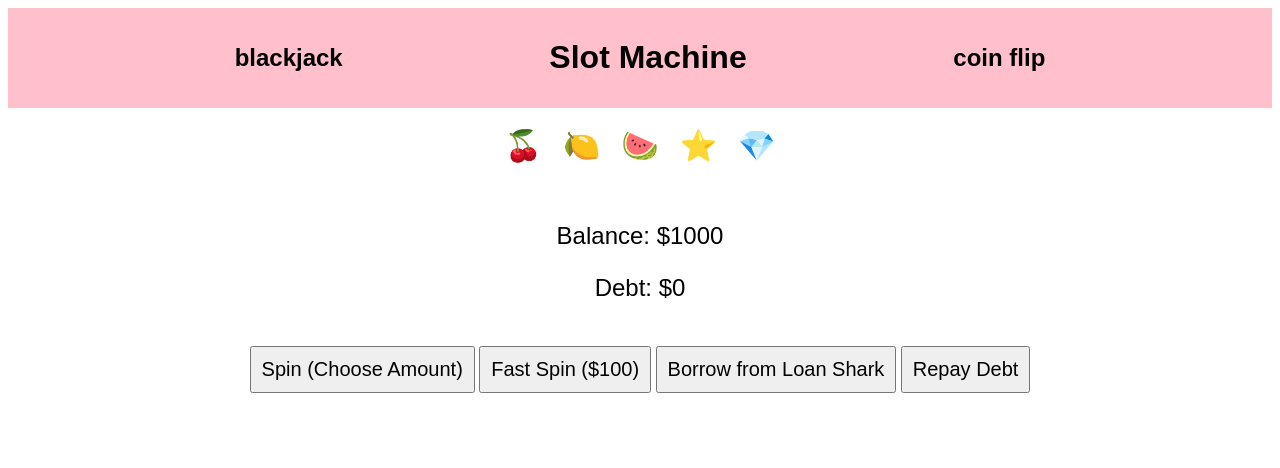
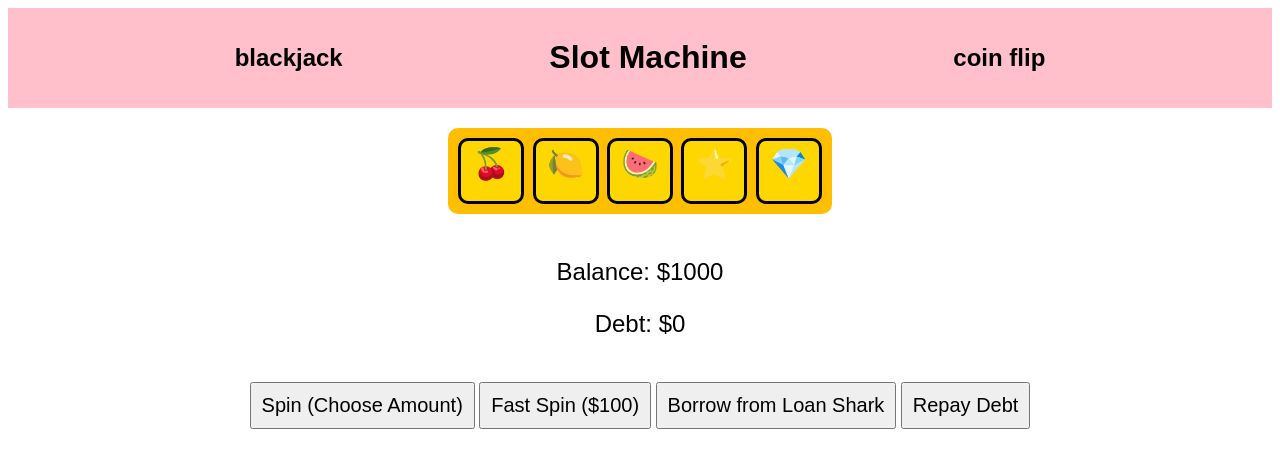
Before and after one commit to herrrscher/deepdive-4, a plain HTML site: page index.html in a window 1280 px wide. Drawn offline with Linux system fonts and the light colour scheme.

Commit message:
something

```diff
--- a/style.css
+++ b/style.css
@@ -1,12 +1,31 @@
-        body { text-align: center; font-family: Arial, sans-serif; }
+        body {
+            text-align: center; font-family: Arial, sans-serif;
+        }
 
-        #slot-machine { font-size: 30px; margin: 20px; display: inline-block; }
+        span {
+            border: 3px solid black;
+            padding: 5px;
+            border-radius: 10px;
+            background-color: gold;
+        }
 
-        .slot { display: inline-block; width: 50px; height: 50px; text-align: center; }
+        #slot-machine {
+            font-size: 30px; margin: 20px; display: inline-block;
+            background-color:  #FFBF00; padding: 10px; border-radius: 10px;
+        }
 
-        #balance, #debt { font-size: 24px; }
+        .slot {
+            display: inline-block; width: 50px; height: 50px; text-align: center;
+        }
 
-        button { font-size: 20px; padding: 10px; margin-top: 20px; }
+        #balance, #debt {
+            font-size: 24px;
+        }
+
+        button {
+            font-size: 20px; padding: 10px; margin-top: 20px;
+
+        }
 
         @keyframes spin {
             0% { transform: rotateX(0deg); }
```
Also changed, not shown: blackjack.html (added), coinflip.html (added), signup.html (added). Lines whose indentation alone changed are shown as unchanged.
